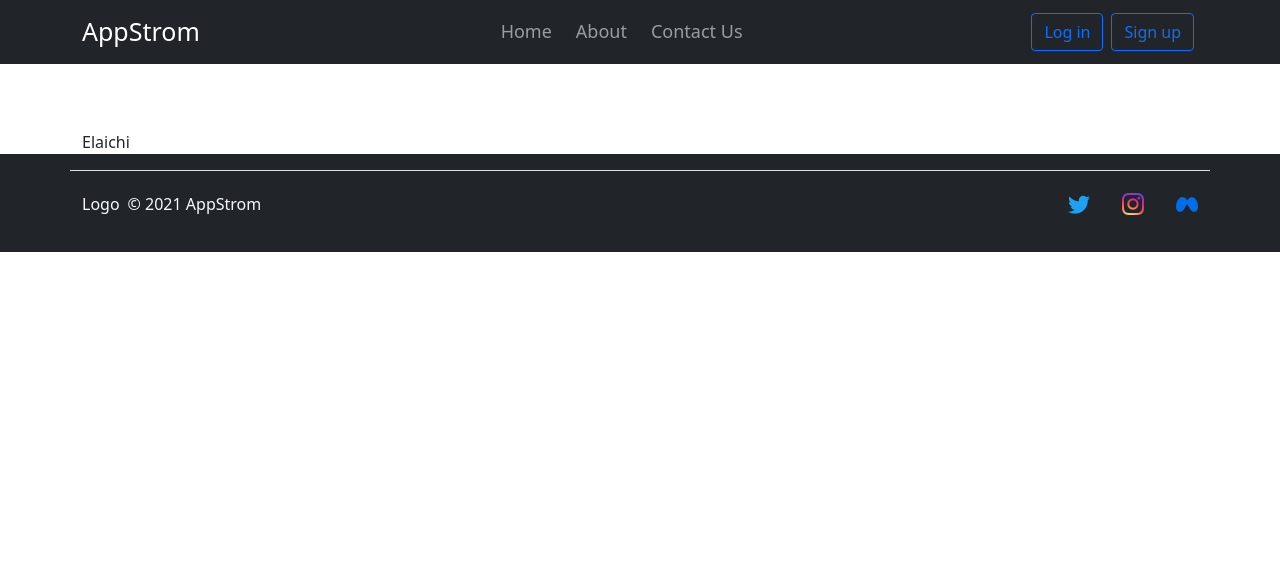
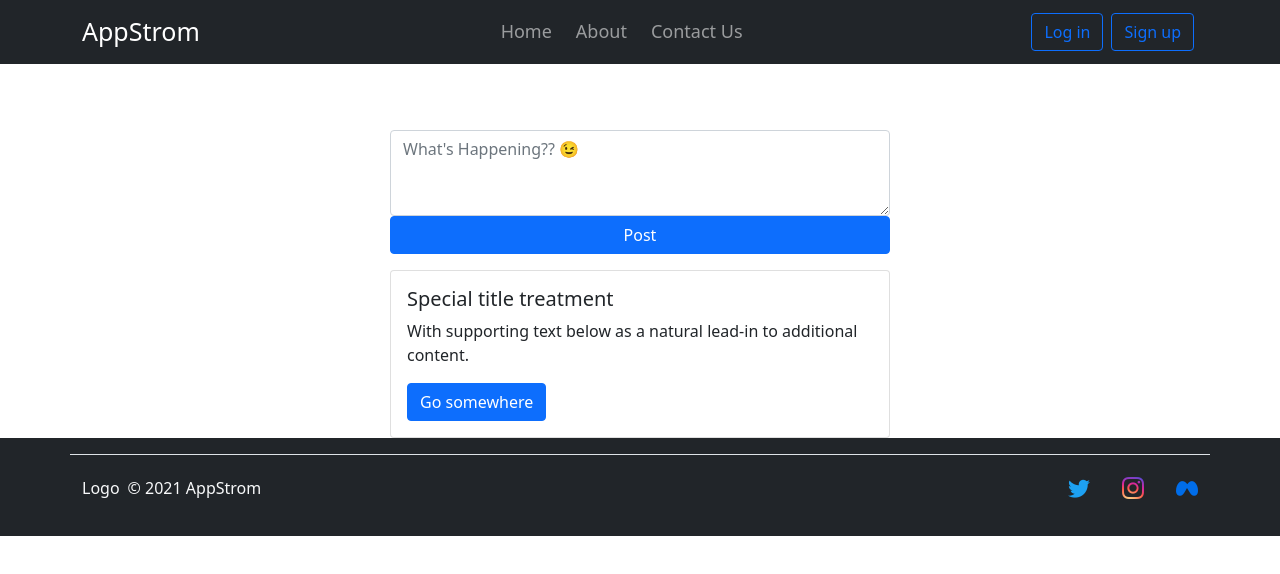
Before and after one commit to shivamanand-dev/appstrom-reactJS, a React (Create React App) app: page /elaichi in a window 1280 px wide. Shown: the top 574 px of the page. Built offline with nearby package versions, Linux system fonts and the light colour scheme; no server answers.

Commit message:
added elaichi post and card button

```diff
--- a/src/components/Elaichi/Elaichi.js
+++ b/src/components/Elaichi/Elaichi.js
@@ -1,7 +1,39 @@
 import React from "react";
+import "bootstrap/dist/css/bootstrap.min.css";
+import { Card, Button, Form } from "react-bootstrap";
 
 const Elaichi = () => {
-  return <div>Elaichi</div>;
+  return (
+    <div style={{ maxWidth: "500px", margin: "0 auto" }}>
+      {/* Elaichi wala Form */}
+      <Form className="mb-3">
+        <Form.Group controlId="exampleForm.ControlTextarea1">
+          <Form.Control
+            placeholder="What's Happening?? 😉"
+            as="textarea"
+            rows={3}
+          />
+        </Form.Group>
+        <Button
+          variant="primary"
+          style={{ boxShadow: "none", width: "100%" }}
+          type="submit"
+        >
+          Post
+        </Button>
+      </Form>
+      <Card>
+        <Card.Body>
+          <Card.Title>Special title treatment</Card.Title>
+          <Card.Text>
+            With supporting text below as a natural lead-in to additional
+            content.
+          </Card.Text>
+          <Button variant="primary">Go somewhere</Button>
+        </Card.Body>
+      </Card>
+    </div>
+  );
 };
 
 export default Elaichi;
--- a/src/redux/Elaichi/elaichiAction.js
+++ b/src/redux/Elaichi/elaichiAction.js
@@ -1,8 +1,26 @@
+import axios from "axios";
 import {
   FETCH_ELAICHI_REQUEST,
   FETCH_ELAICHI_SUCCESS,
   FETCH_ELAICHI_FAILURE,
 } from "./elaichiTypes";
+
+const REACT_APP_ELAICHI_BASE_URL = process.env.REACT_APP_ELAICHI_BASE_URL;
+
+export const getAllElaichi = () => {
+  return (dispatch) => {
+    dispatch(fetchElaichiRequest());
+    axios
+      .get(`${REACT_APP_ELAICHI_BASE_URL}/`)
+      .then((res) => {
+        const elaichi = res.data;
+        dispatch(fetchElaichiSuccess(elaichi));
+      })
+      .catch((error) => {
+        dispatch(fetchElaichiFailure(error.message));
+      });
+  };
+};
 
 export const fetchElaichiRequest = () => {
   return {
```
